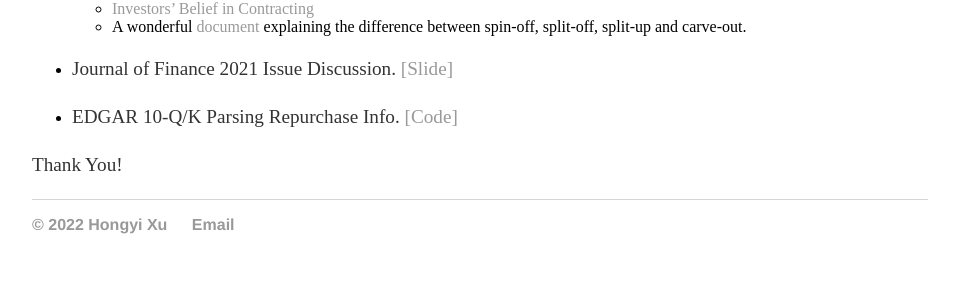
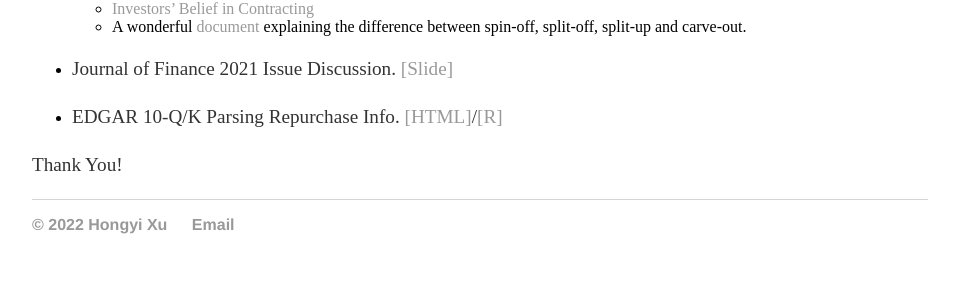
Before and after one commit to hongyileoxu/hongyileoxu.github.io, a Jekyll site: the page built from projects/index.md, in a window 1280 px wide. Shown: the part 1187-1478 px from the top of the page, without its empty margins (160-1119 px from the left). Built offline with Jekyll 4.4.1, drawn with Linux system fonts in a browser that asks for light colours.

Commit message:
Update index.md
adding the R code for v3a.

```diff
--- a/projects/index.md
+++ b/projects/index.md
@@ -45,6 +45,6 @@ Projects in Progress:
 
 - Journal of Finance 2021 Issue Discussion. [[Slide]](https://hongyileoxu.github.io/research/Slides/JF2021Pre_Hongyi_Xu.pdf)
 
-- EDGAR 10-Q/K Parsing Repurchase Info. [[Code]](https://hongyileoxu.github.io/research/RepurchaseProject/SEC_web_v3afunctions.html)
+- EDGAR 10-Q/K Parsing Repurchase Info. [[HTML]](https://hongyileoxu.github.io/research/RepurchaseProject/SEC_web_v3afunctions.html)/[[R]](https://hongyileoxu.github.io/research/RepurchaseProject/SEC_web_v3afunctions.R)
 
 Thank You!
```
